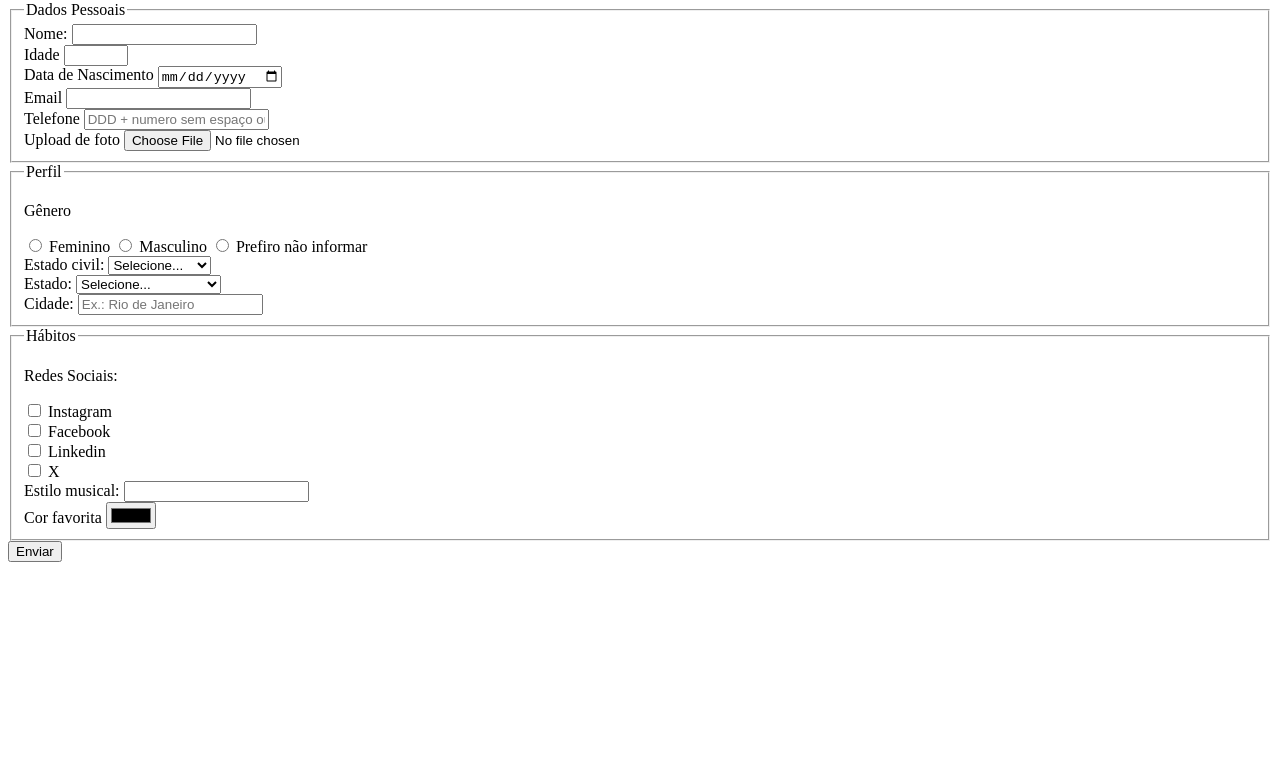
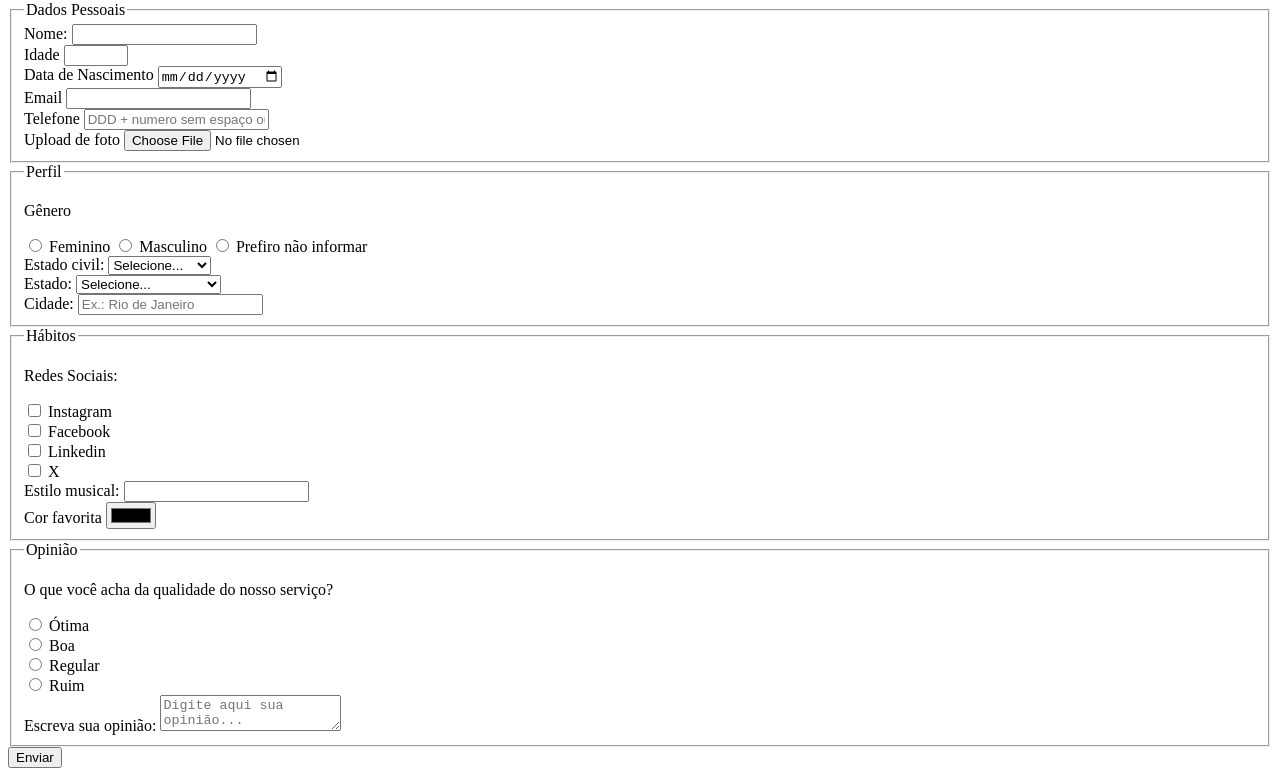
Before and after one commit to RaphaVillela/pesquisa-culturama, a plain HTML site: page index.html in a window 1280 px wide. Shown: the part 79-855 px from the top of the page. Before the commit the page ends 800 px from the top, so only its background shows below. Drawn offline with Linux system fonts and the light colour scheme.

Commit message:
Cria sessao de opiniao

```diff
--- a/index.html
+++ b/index.html
@@ -125,7 +125,26 @@
                 <br>
                 <label for="favoriteColor">Cor favorita</label>
                 <input type="color" name="userFavoriteColor" id="favoriteColor">
+            </fieldset>
 
+            <fieldset>
+                <legend>Opinião</legend>
+                <p>O que você acha da qualidade do nosso serviço?</p>
+
+                <input id="otimo" type="radio" name="userServiceOpinion" value="otima">
+                <label for="otimo">Ótima</label>
+                <br>
+                <input id="boa" type="radio" name="userServiceOpinion" value="boa">
+                <label for="boa">Boa</label>
+                <br>
+                <input id="regular" type="radio" name="userServiceOpinion" value="regular">
+                <label for="regular">Regular</label>
+                <br>
+                <input id="ruim" type="radio" name="userServiceOpinion" value="ruim">
+                <label for="ruim">Ruim</label>
+                <br>
+                <label for="comment">Escreva sua opinião:</label>
+                <textarea id="comment" name="userComment" placeholder="Digite aqui sua opinião..."></textarea>
             </fieldset>
 
             <button type="submit">Enviar</button>
```
